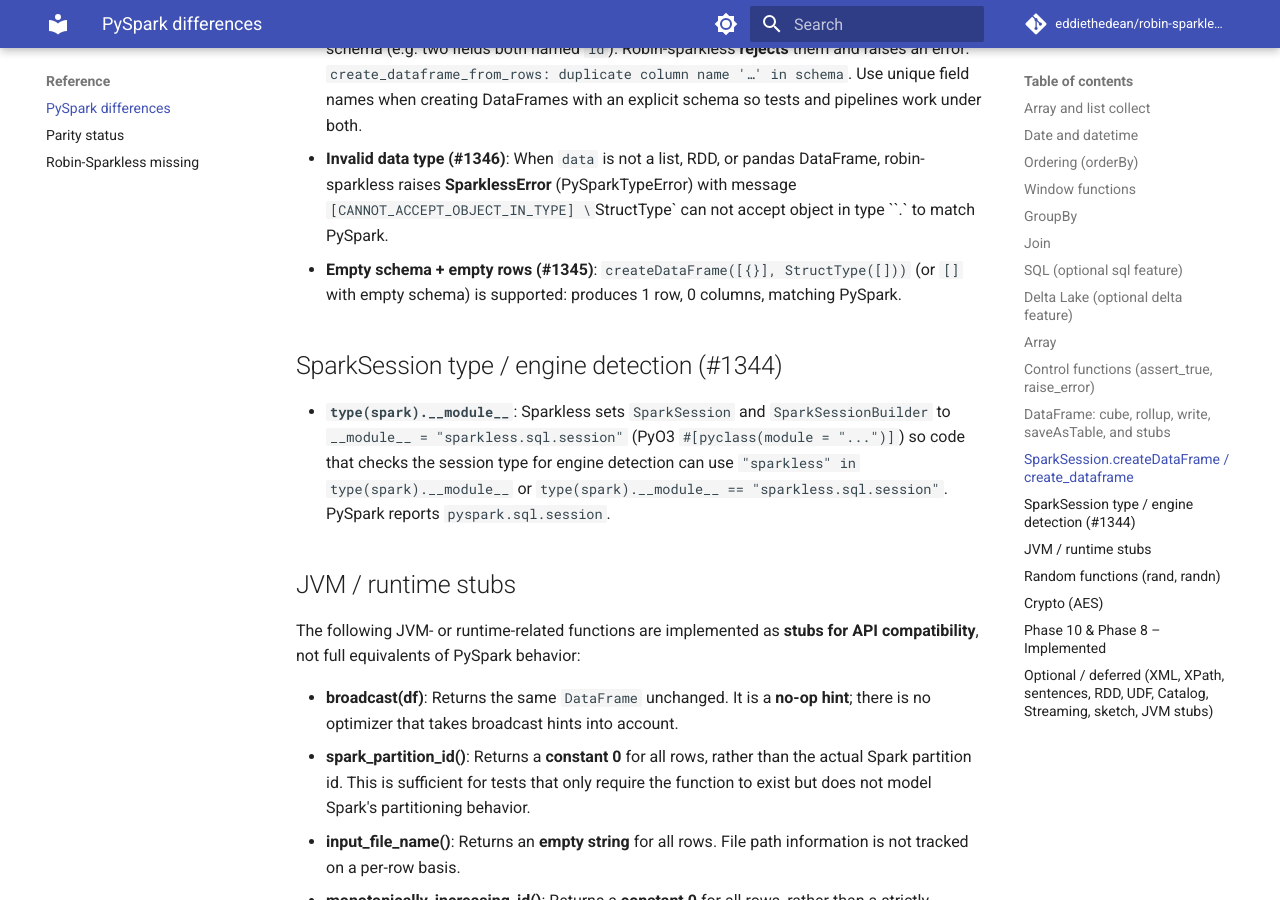
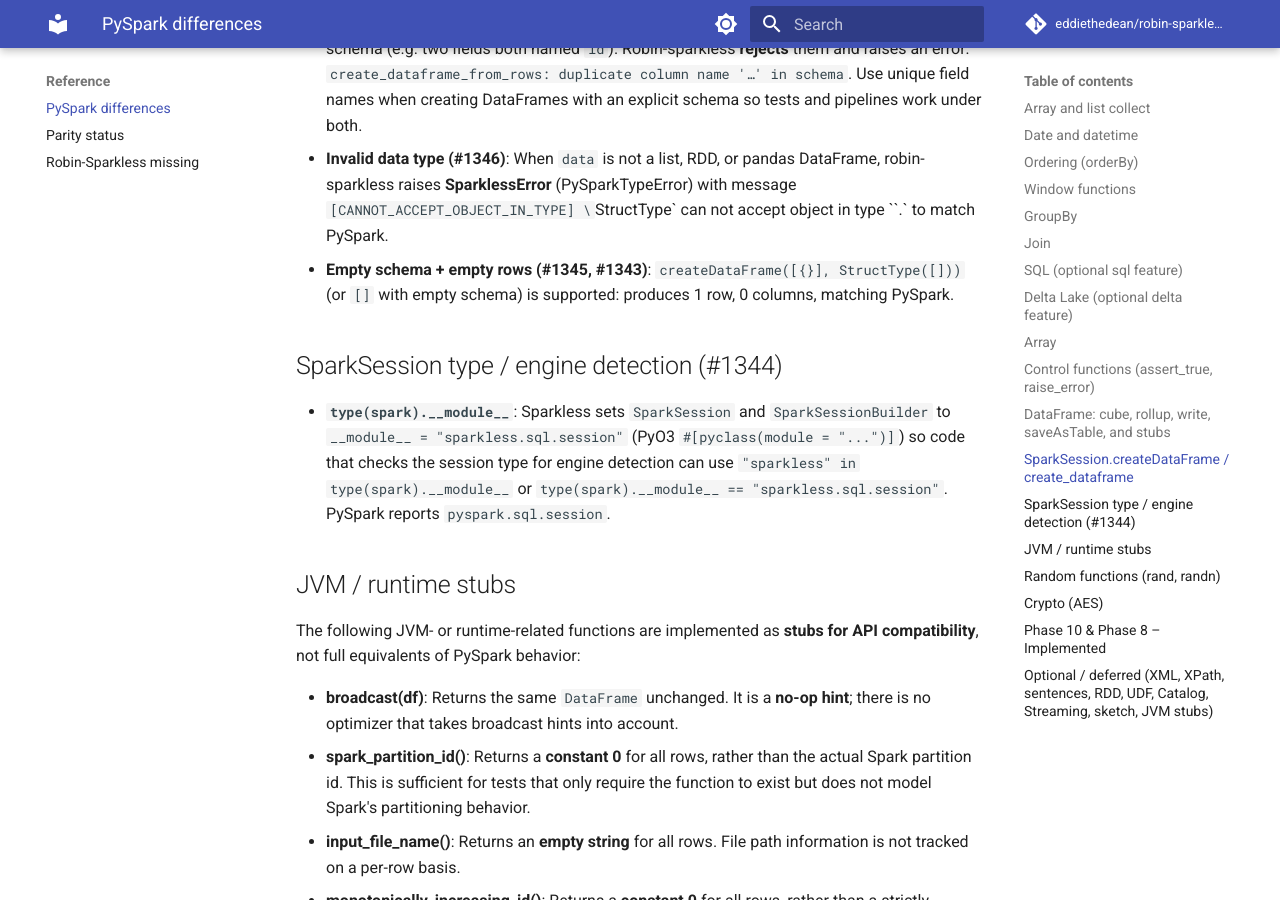
Before and after one commit to eddiethedean/robin-sparkless, an MkDocs documentation site: the page built from docs/PYSPARK_DIFFERENCES.md, in a window 1280 px wide and 900 px high, scrolled down 5494 px. Built offline with MkDocs 1.6.1 and Material for MkDocs 9.7.7, drawn with Linux system fonts in a browser that asks for light colours; comment, search, counter and statistics services are not loaded.

Commit message:
docs: reference issue #1343 for empty schema parity (same fix as #1345)
Add #1343 to doc and test references so closing this PR closes the issue.
Behavior was fixed in PR #1352 (issue #1345).

```diff
--- a/docs/PYSPARK_DIFFERENCES.md
+++ b/docs/PYSPARK_DIFFERENCES.md
@@ -90,7 +90,7 @@
 - **Column name case (#786, #785)**: Column names from the schema are preserved as returned by `columns()` and in collect row keys. Pass the exact case you need (e.g. `NaMe`) in the schema so `'NaMe' in df.columns` succeeds.
 - **Duplicate field names in StructType (#1347)**: PySpark allows duplicate field names in a schema (e.g. two fields both named `id`). Robin-sparkless **rejects** them and raises an error: `create_dataframe_from_rows: duplicate column name '…' in schema`. Use unique field names when creating DataFrames with an explicit schema so tests and pipelines work under both.
 - **Invalid data type (#1346)**: When `data` is not a list, RDD, or pandas DataFrame, robin-sparkless raises **SparklessError** (PySparkTypeError) with message `[CANNOT_ACCEPT_OBJECT_IN_TYPE] \`StructType\` can not accept object in type \`<type>\`.` to match PySpark.
-- **Empty schema + empty rows (#1345)**: `createDataFrame([{}], StructType([]))` (or `[]` with empty schema) is supported: produces 1 row, 0 columns, matching PySpark.
+- **Empty schema + empty rows (#1345, #1343)**: `createDataFrame([{}], StructType([]))` (or `[]` with empty schema) is supported: produces 1 row, 0 columns, matching PySpark.
 
 ## SparkSession type / engine detection (#1344)
 
```
Also changed, not shown: 1 other file.
